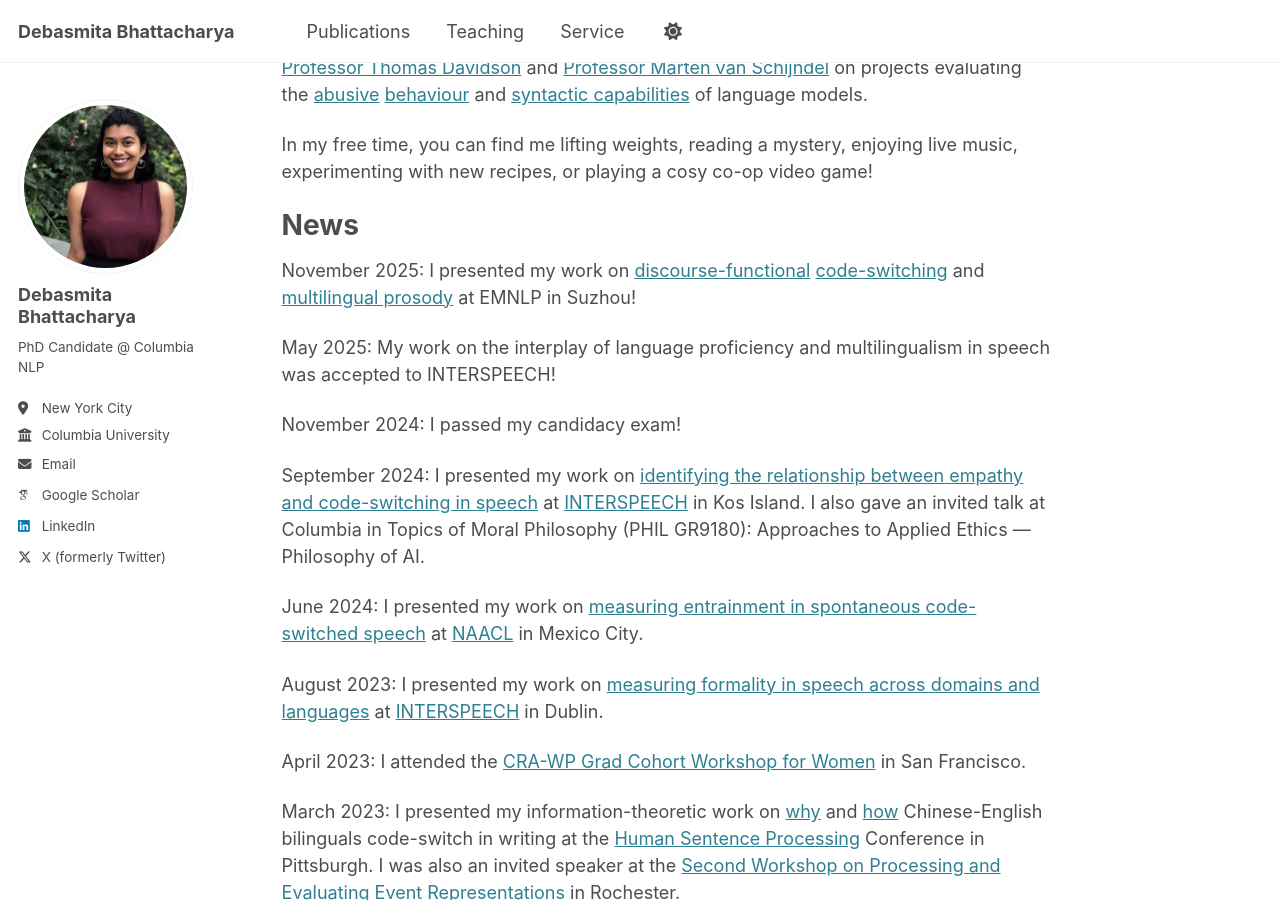
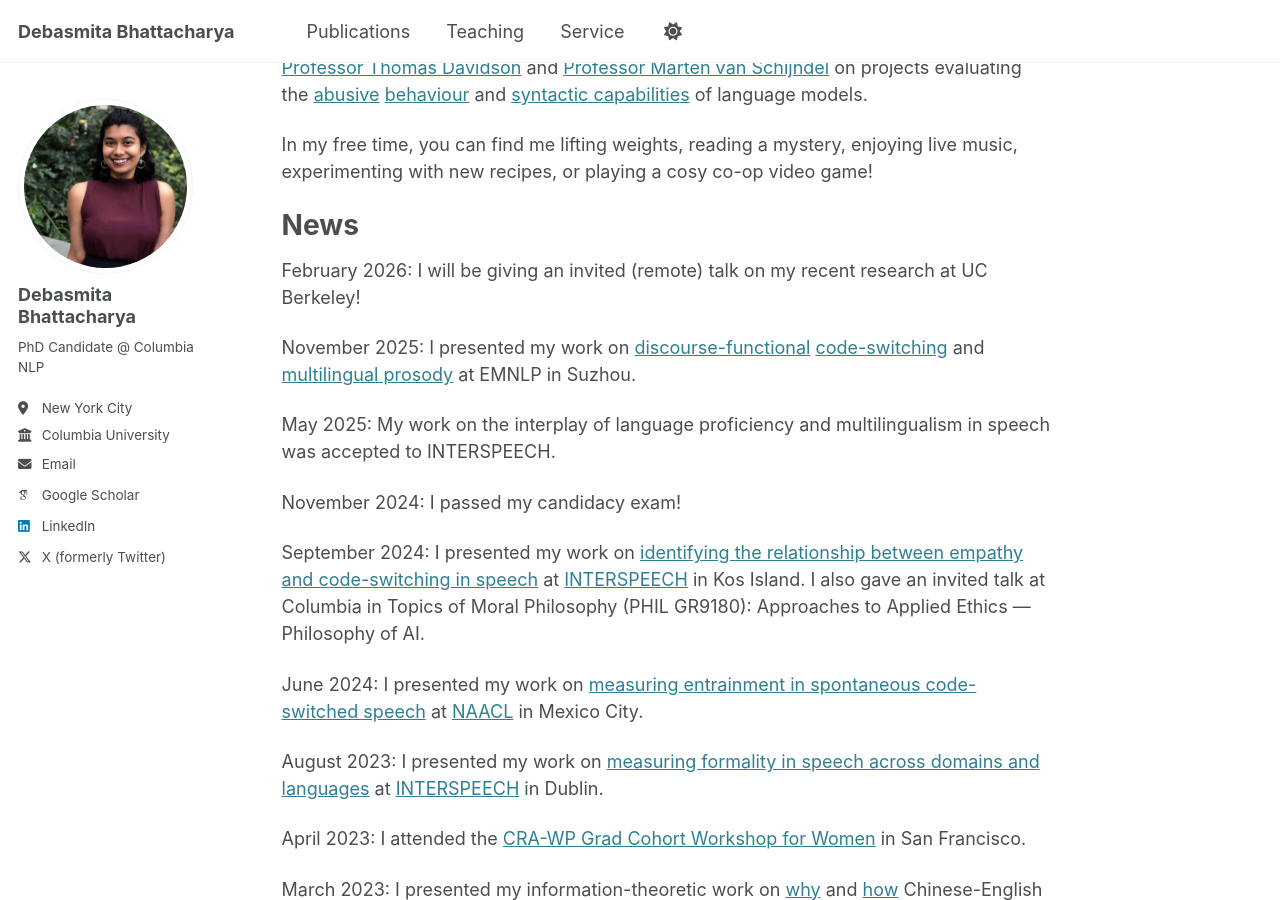
Before and after one commit to debasmita-b/debasmita-b.github.io, a Jekyll site: the page built from _pages/about.md, in a window 1280 px wide and 900 px high, scrolled down 582 px. Built offline with Jekyll 4.4.1, drawn with Linux system fonts in a browser that asks for light colours; some web fonts are replaced.

Commit message:
invited talk update (berkeley)

```diff
--- a/_pages/about.md
+++ b/_pages/about.md
@@ -21,9 +21,11 @@ In my free time, you can find me lifting weights, reading a mystery, enjoying li
 
 News
 ======
-November 2025: I presented my work on [discourse-functional](https://drive.google.com/file/d/1SMQasUapGUzILQlDgJrvMW8lhB040C15/view?usp=sharing) [code-switching](https://drive.google.com/file/d/1R2AleNCQZ51rQFi2S0_9hK_bg6xl47dE/view?usp=sharing) and [multilingual prosody](https://drive.google.com/file/d/1uKIE_w1AsMl3vQx1o_CVTaOZls7bYtOp/view?usp=sharing) at EMNLP in Suzhou!
+February 2026: I will be giving an invited (remote) talk on my recent research at UC Berkeley!
 
-May 2025: My work on the interplay of language proficiency and multilingualism in speech was accepted to INTERSPEECH!
+November 2025: I presented my work on [discourse-functional](https://drive.google.com/file/d/1SMQasUapGUzILQlDgJrvMW8lhB040C15/view?usp=sharing) [code-switching](https://drive.google.com/file/d/1R2AleNCQZ51rQFi2S0_9hK_bg6xl47dE/view?usp=sharing) and [multilingual prosody](https://drive.google.com/file/d/1uKIE_w1AsMl3vQx1o_CVTaOZls7bYtOp/view?usp=sharing) at EMNLP in Suzhou.
+
+May 2025: My work on the interplay of language proficiency and multilingualism in speech was accepted to INTERSPEECH.
 
 November 2024: I passed my candidacy exam!
 
```
